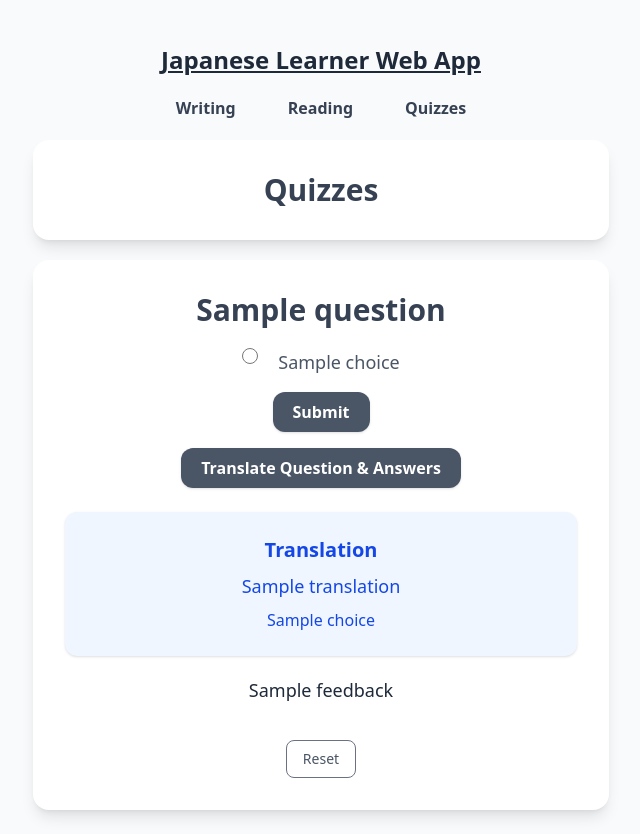
After one commit to Detopall/language-learner, a FastAPI app: template static/templates/quizzes.html in a window 1280 px wide. The commit adds this page. Shown: the whole page, without its empty margins (319-959 px from the left). Run offline with FastAPI, Linux system fonts and the light colour scheme; the template is opened without the code that fills it: most values are stand-ins (such as "Sample title", 1, 10 or a date in 2020).

Commit message:
add quizzes functionality, removed coversations

```diff
--- a/main.py
+++ b/main.py
@@ -44,7 +44,7 @@ async def dashboard(request: Request, user_id: int = Depends(get_authenticated_u
 
 # Include API routes
 app.include_router(auth_router, prefix="/auth")
-app.include_router(api_router, prefix="/api")
+app.include_router(api_router)
 
 
 if __name__ == "__main__":
--- a/routes/api/__init__.py
+++ b/routes/api/__init__.py
@@ -2,9 +2,10 @@ from fastapi import APIRouter
 
 from .writing import router as writing_router
 from .reading import router as reading_router
-
+from .quizzes import router as quizzes_router
 
 router = APIRouter()
 
 router.include_router(writing_router, prefix="/writing")
 router.include_router(reading_router, prefix="/reading")
+router.include_router(quizzes_router, prefix="/quizzes")
--- a/routes/api/reading.py
+++ b/routes/api/reading.py
@@ -15,6 +15,7 @@ from routes.api.writing import auto_translate_until_stable
 
 router = APIRouter()
 
+templates = get_templates()
 
 def generate_japanese_story(length='short', difficulty='easy'):
 	"""
@@ -87,7 +88,6 @@ async def reading(request: Request, user_id: int = Depends(get_authenticated_use
 	Returns:
 		HTMLResponse: The response object
 	"""
-	templates = get_templates()
 	return templates.TemplateResponse("reading.html", {"request": request})
 
 @router.post("", response_class=HTMLResponse)
@@ -115,7 +115,6 @@ async def create_story(
 	request.session["story_difficulty"] = story_difficulty
 	request.session["story_length"] = story_length
 
-	templates = get_templates()
 	return templates.TemplateResponse(
 		"reading_story.html",
 		{
@@ -137,7 +136,6 @@ async def translate(request: Request, user_id: int = Depends(get_authenticated_u
 	story = request.session.get("story")
 	title_translation, story_translation = auto_translate_until_stable(title), auto_translate_until_stable(story)
 
-	templates = get_templates()
 	return templates.TemplateResponse(
 		"reading_story.html",
 		{
--- a/routes/auth.py
+++ b/routes/auth.py
@@ -13,6 +13,8 @@ from database.db_user_crud import get_user, add_user, verify_user_password
 from database.db_session_crud import get_session_token_from_user, add_session_token
 
 router = APIRouter()
+
+templates = get_templates()
 
 async def get_authenticated_user(request: Request, db: sqlite3.Connection = Depends(get_db)):
 	"""
@@ -63,8 +65,6 @@ async def auth(
 	if not user:
 		user = add_user(db, username, password)
 
-	templates = get_templates()
-
 	if not verify_user_password(password, user[2]):
 		print(verify_user_password(password, user[2]))
 		return templates.TemplateResponse(
--- a/static/templates/dashboard.html
+++ b/static/templates/dashboard.html
@@ -1,12 +1,9 @@
 <div class="text-center">
 	<a href="/" class="underline"><h1 class="text-2xl font-bold my-5">Japanese Learner Web App</h1></a>
 	<ul class="menu-list flex justify-center gap-5">
-		<li class="menu-item"><a href="/api/writing" class="menu-link">Writing</a></li>
-		<li class="menu-item"><a href="/api/reading" class="menu-link">Reading</a></li>
-		<li class="menu-item">
-			<a href="/api/conversations" class="menu-link">Conversations</a>
-		</li>
-		<li class="menu-item"><a href="/api/quizzes" class="menu-link">Quizzes</a></li>
+		<li class="menu-item"><a href="/writing" class="menu-link">Writing</a></li>
+		<li class="menu-item"><a href="/reading" class="menu-link">Reading</a></li>
+		<li class="menu-item"><a href="/quizzes" class="menu-link">Quizzes</a></li>
 	</ul>
 </div>
 
--- /dev/null
+++ b/static/templates/quiz_form.html
@@ -0,0 +1,72 @@
+<div id="quiz-container">
+	<h2 class="text-3xl font-bold text-center text-gray-700 mb-5">
+		{{ question }}
+	</h2>
+	<form
+		hx-post="/quizzes/answer"
+		hx-swap="outerHTML"
+		hx-target="#quiz-container"
+		class="space-y-4"
+	>
+		{% for choice in choices %}
+		<div class="flex justify-center gap-5">
+			<input
+				type="radio"
+				name="answer"
+				id="{{ choice }}"
+				value="{{ choice }}"
+				class="w-4 h-4 text-blue-600 bg-gray-100 border-gray-300 focus:ring-blue-500 dark:focus:ring-blue-600 dark:ring-offset-gray-800 focus:ring-2 dark:bg-gray-700 dark:border-gray-600"
+				required
+			/>
+			<label for="{{ choice }}" class="text-lg font-sans text-gray-600">
+				{{ choice }}
+			</label>
+		</div>
+		{% endfor %}
+		<div class="flex justify-center">
+			<button class="button-style" type="submit">Submit</button>
+		</div>
+	</form>
+
+	<!-- Translate Button -->
+	<div class="flex justify-center mt-4">
+		<button
+			class="button-style bg-blue-600 hover:bg-blue-700"
+			hx-post="/quizzes/translate"
+			hx-target="#translation-container"
+			hx-swap="outerHTML"
+			type="button"
+		>
+			Translate Question & Answers
+		</button>
+	</div>
+
+	<div id="translation-container" class="mt-6">
+		{% if translation %}
+		<div class="w-full bg-blue-50 rounded-xl shadow p-6 space-y-4">
+			<h3 class="text-xl font-semibold text-blue-700 text-center mb-2">
+				Translation
+			</h3>
+			<p class="text-lg text-blue-700 text-center mb-2">
+				{{ translation.question }}
+			</p>
+			<ul class="space-y-2">
+				{% for t_choice in translation.choices %}
+				<li class="text-blue-700 text-center">{{ t_choice }}</li>
+				{% endfor %}
+			</ul>
+		</div>
+		{% endif %}
+	</div>
+
+	{% if feedback %}
+	<div class="flex justify-center flex-col mt-5 gap-5">
+		<div class="flex justify-center">
+			<p class="text-lg font-sans text-{{ color }}-600">{{ feedback }}</p>
+		</div>
+		<div class="flex justify-center">
+			<a href="/quizzes" class="reset-button">Reset</a>
+		</div>
+	</div>
+	{% endif %}
+</div>
--- /dev/null
+++ b/static/templates/quizzes.html
@@ -0,0 +1,57 @@
+<!DOCTYPE html>
+<html lang="en">
+	<head>
+		<meta charset="UTF-8" />
+		<meta name="viewport" content="width=device-width, initial-scale=1.0" />
+		<script
+			src="https://unpkg.com/htmx.org@2.0.4"
+			integrity="sha384-HGfztofotfshcF7+8n44JQL2oJmowVChPTg48S+jvZoztPfvwD79OC/LTtG6dMp+"
+			crossorigin="anonymous"
+		></script>
+		<script src="https://cdn.jsdelivr.net/npm/@tailwindcss/browser@4"></script>
+		<title>Japanese Learner Web App</title>
+		<style type="text/tailwindcss">
+			.button-style {
+				@apply px-5 py-2 rounded-xl font-semibold text-white bg-gray-600 hover:bg-gray-700 transition-colors duration-200 shadow cursor-pointer;
+			}
+			.reset-button {
+				@apply mt-4 text-sm px-4 py-2 rounded-lg text-gray-600 bg-white border border-gray-500 hover:bg-gray-50 transition cursor-pointer;
+			}
+			.menu-list {
+				@apply flex justify-center gap-5 mt-5;
+			}
+			.menu-link {
+				@apply px-4 py-2 rounded-lg font-semibold text-gray-700 hover:bg-gray-100 transition-colors duration-200;
+			}
+		</style>
+	</head>
+	<body class="bg-gray-50 text-gray-800 font-sans">
+		<div
+			class="flex justify-center flex-col gap-5 items-center min-h-screen p-6"
+		>
+			{% include "dashboard.html" %}
+			<div class="w-full max-w-xl bg-white rounded-2xl shadow-lg p-8 space-y-6">
+				<h2 class="text-3xl font-bold text-center text-gray-700">Quizzes</h2>
+			</div>
+
+			{% if question and choices %}
+			<div class="w-full max-w-xl bg-white rounded-2xl shadow-lg p-8 space-y-6">
+				<div id="quiz-container">{% include "quiz_form.html" %}</div>
+			</div>
+
+			{% else %}
+
+			<div class="w-full max-w-xl bg-white rounded-2xl space-y-6 flex flex-col justify-center items-center shadow-lg p-8">
+				<p class="text-lg font-bold text-center text-gray-700">
+					Generate a question
+				</p>
+
+				<button class="button-style" hx-post="/quizzes" hx-swap="outerHTML">
+					Generate
+				</button>
+			</div>
+
+			{% endif %}
+		</div>
+	</body>
+</html>
--- a/static/templates/reading.html
+++ b/static/templates/reading.html
@@ -46,7 +46,7 @@
 				</div>
 
 				<div class="w-full max-w-xl p-8 space-y-6">
-					<form hx-post="/api/reading" hx-target="#story-container">
+					<form hx-post="/reading" hx-target="#story-container">
 						<h2 class="text-2xl font-bold text-gray-700">Story Options</h2>
 						<div id="story-difficulty-container" class="story-container">
 							<h3 class="text-lg font-bold text-gray-700">Story Difficulty</h3>
--- a/static/templates/writing.html
+++ b/static/templates/writing.html
@@ -38,7 +38,7 @@
 
 				<form
 					id="prediction-form"
-					hx-post="/api/writing/prediction"
+					hx-post="/writing/prediction"
 					hx-target="#prediction-result"
 					class="space-y-4"
 				>
@@ -70,7 +70,7 @@
 				<div class="flex justify-center">
 					<button
 						class="reset-button"
-						hx-get="/api/writing/reset"
+						hx-get="/writing/reset"
 						hx-target="#canvas-container"
 						hx-swap="innerHTML"
 						onclick="document.getElementById('prediction-result').innerHTML = ''"
```
Also changed, not shown: routes/api/quizzes.py (added, +195 -0 lines), routes/api/writing.py (+2 -6 lines), static/templates/reading_story.html (+7 -8 lines), todo.txt (deleted, +0 -14 lines).
